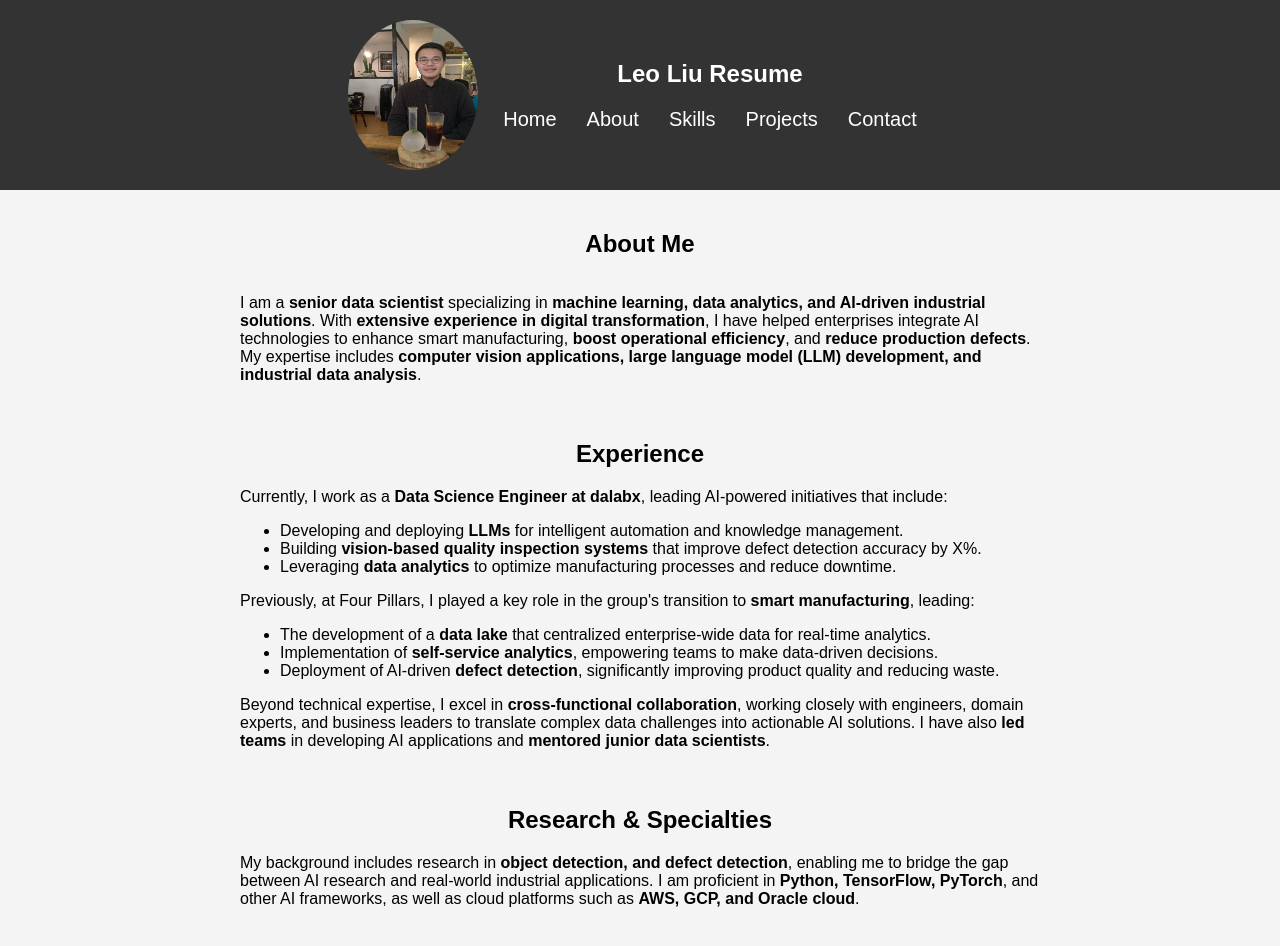
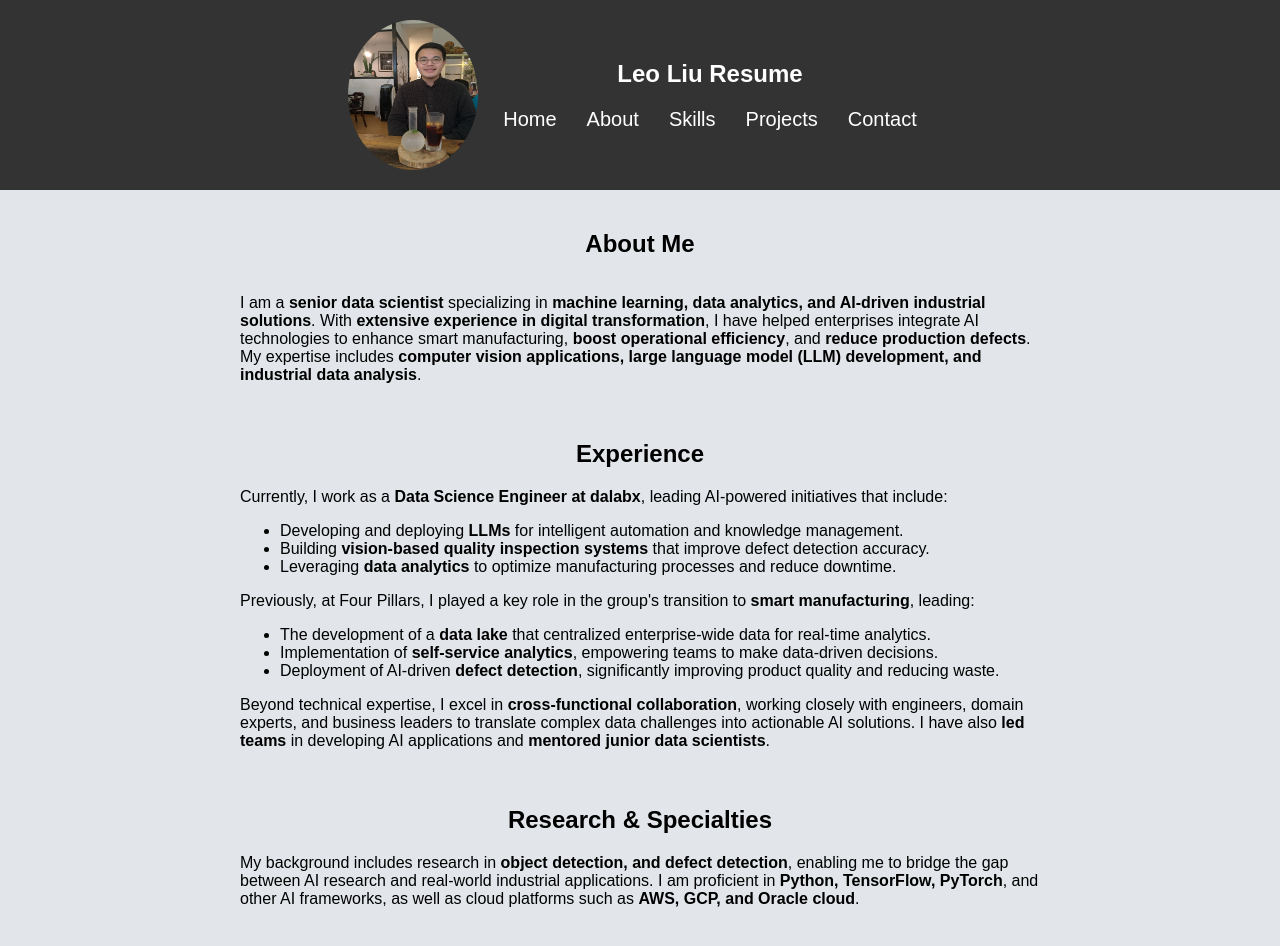
Before and after one commit to leoliu5550/leoliu5550.github.io, a Vue app: page /about in a window 1280 px wide. Shown: the top 946 px of the page. Built offline with nearby package versions, Linux system fonts and the light colour scheme.

Commit message:
fix: 🐛 about description
remove % in description

```diff
--- a/src/assets/styles/about.css
+++ b/src/assets/styles/about.css
@@ -19,11 +19,11 @@
 
 .about {
   display: grid;
-  grid-template-rows: auto 1fr; /* Auto for h1, 1fr for content */
-  align-items: center; /* Center content vertically */
-  /* Or: align-items: start; for top alignment */
-  /* Or: align-items: end; for bottom alignment */
-  padding: 20px; /* Example */
+  grid-template-rows: auto 1fr;
+  align-items: center;
+  padding: 20px;
+  background-color: #e2e6ea;
+  /* border-radius: 10%; */
 }
 
 .about h1 ,
--- a/src/components/About.vue
+++ b/src/components/About.vue
@@ -23,8 +23,7 @@
       </p>
       <ul>
         <li>Developing and deploying <strong>LLMs</strong> for intelligent automation and knowledge management.</li>
-        <li>Building <strong>vision-based quality inspection systems</strong> that improve defect detection accuracy by
-          X%.</li>
+        <li>Building <strong>vision-based quality inspection systems</strong> that improve defect detection accuracy.</li>
         <li>Leveraging <strong>data analytics</strong> to optimize manufacturing processes and reduce downtime.</li>
       </ul>
       <p>
```
